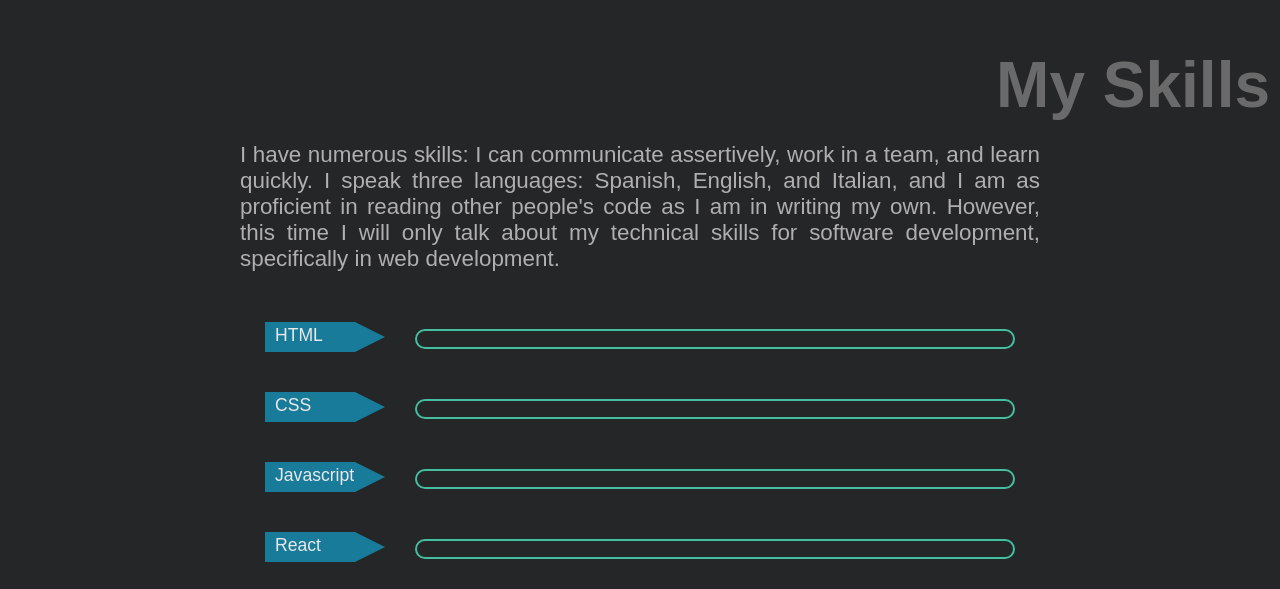
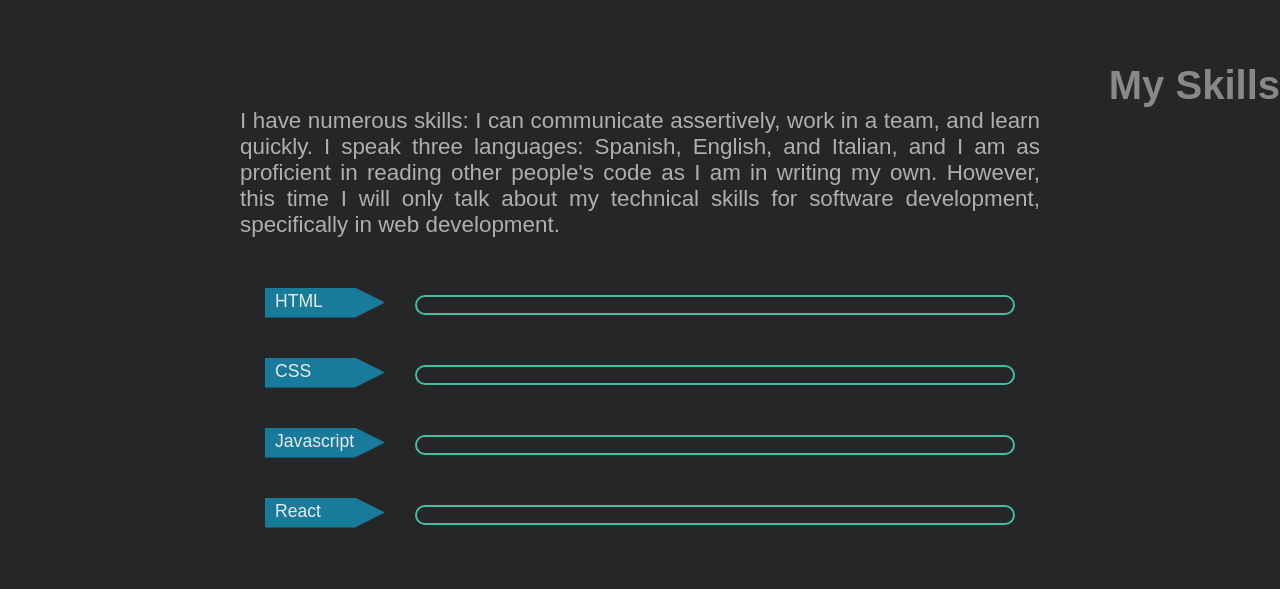
Before and after one commit to WilsonMachado/bit00me, a plain HTML site: page docs/index.html in a window 1280 px wide. Shown: the part 1751-2340 px from the top of the page. Drawn offline with Linux system fonts and the light colour scheme.

Commit message:
se ajusta la hoja de estilos para que sea más legible

```diff
--- a/docs/css/style.css
+++ b/docs/css/style.css
@@ -6,7 +6,7 @@
 }
 
 html{
-  scroll-behavior: smooth;
+  scroll-behavior: smooth; /** Efecto de autoscroll al ir a una sección */
 }
 
 body{
@@ -16,10 +16,37 @@ body{
 .container{
   margin: 0 auto;
   max-width: 1440px;
-  padding: 0 10px;
+
 }
 
-/* Para la barra de navegación*/
+/**  Estilos de texto generales */
+
+header h1,
+header a,
+.text p,
+.about h1,
+.skills h1,
+.work h1,
+.contact h1{
+  color: #BEBEBE;
+}
+
+.about h1,
+.work h1,
+.skills h1,
+.contact h1{
+  font-size: 2.5em;
+  z-index: 0;
+  opacity: 0.5;
+  color: #fff;
+}
+
+.skills h1,
+.contact{
+  text-align: right;
+}
+
+/** Para la barra de navegación*/
 
 nav ul,
 .workcategory{
@@ -35,7 +62,6 @@ header{
   grid-template-rows: 1fr 1fr;
   justify-content: space-evenly;
   font-size: 0.91rem;
-  padding-bottom: 10px;
 
 }
 
@@ -44,16 +70,6 @@ header{
   align-items: center;
   text-align: center;
 
-}
-
-header h1,
-header a,
-.text p,
-.about h1,
-.skills h1,
-.work h1,
-.contact h1{
-  color: #BEBEBE;
 }
 
 li{
@@ -66,7 +82,6 @@ a{
   text-transform: uppercase;
   position: relative;
   top: 50%;
-  bottom: 50;
   transform: translateY(-50%);
 }
 
@@ -86,10 +101,11 @@ a{
 
 /** Texto de saludo */
 
+
 .text h1{
 
   color: #fff;
-  font-size: 1.4em;
+  font-size: 1.33em;
   cursor: context-menu;
   margin-bottom: 20px;
 
@@ -178,22 +194,6 @@ span.m-left{
   margin-top: 25%;
 }
 
-.about h1,
-.work h1{
-  font-size: 4em;
-  z-index: 0;
-  opacity: 0.5;
-  color: #fff;
-
-}
-
-.contact h1{
-  font-size: 1em;
-  color: #fff;
-  opacity: 0%;
-}
-
-
 /** Texto en la descripción del About me*/
 
 .about-me-info{
@@ -246,14 +246,6 @@ span.m-left{
   opacity: 0.9;
   height: 100vh;
   margin-top: 25%;
-}
-
-.skills h1,
-.contact h1{
-  text-align: right;
-  font-size: 4rem;
-  opacity: 0.5;
-  padding-bottom: 20px;
 }
 
 .skills-info{
```
